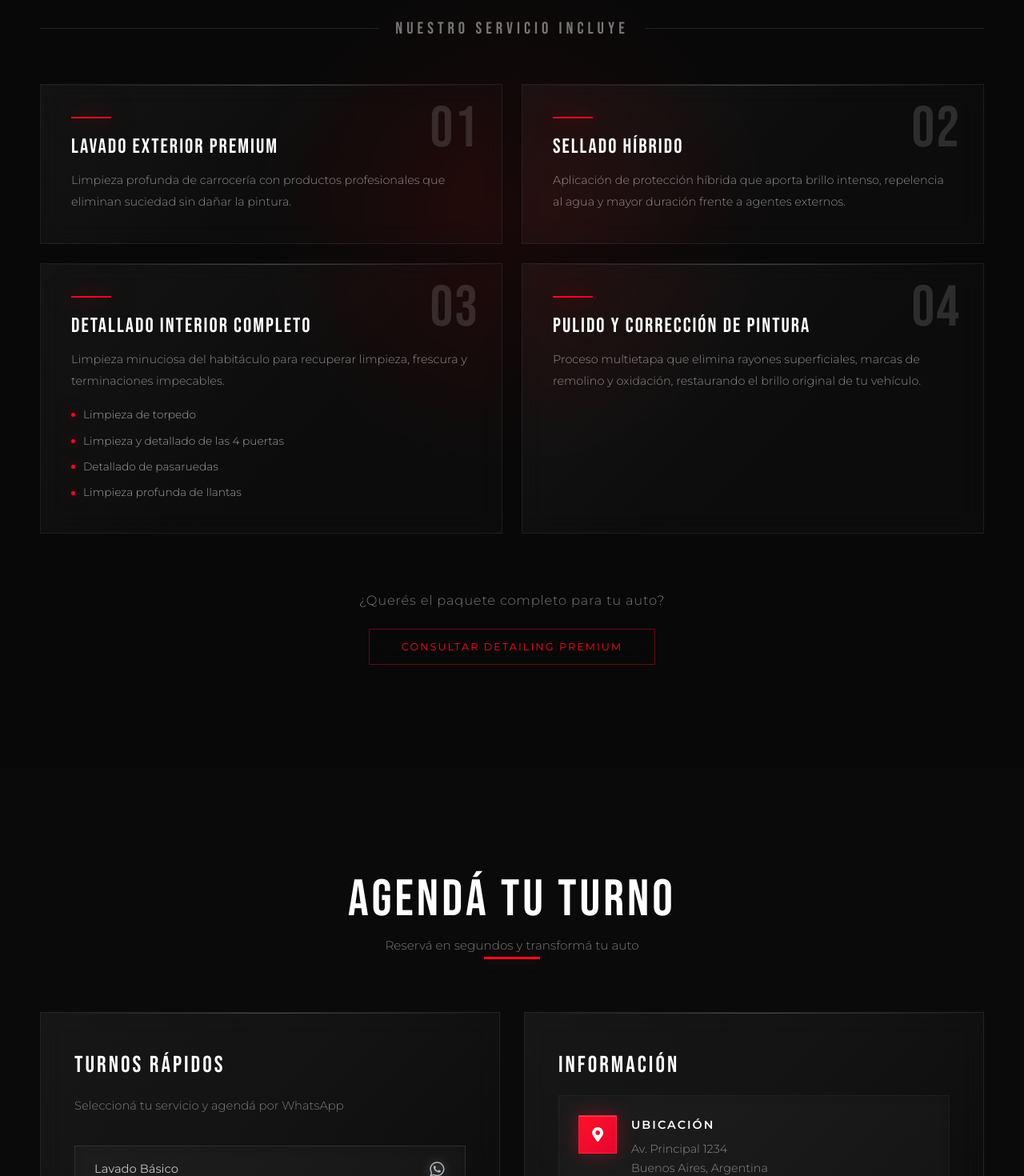
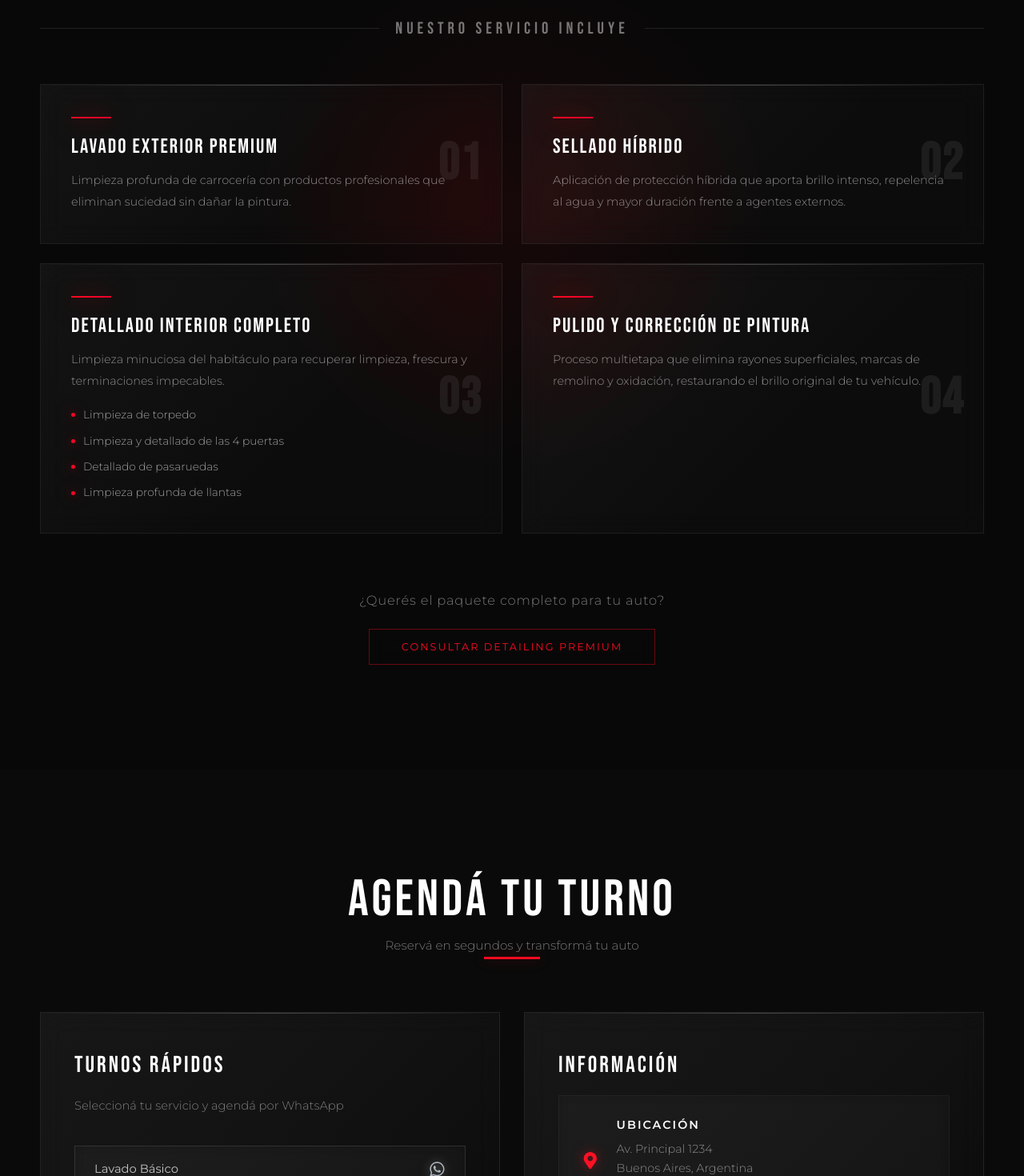
Before and after one commit to PACZKONATASHA/golden.detailing, a React (Vite) app: page / in a window 1280 px wide. Shown: the part 3640-5110 px from the top of the page at 80% size. Built offline with nearby package versions, Linux system fonts and the light colour scheme.

Commit message:
Números tarjetas centrados, iconos info solo rojo sin cuadrado

```diff
--- a/src/components/Contact.css
+++ b/src/components/Contact.css
@@ -194,17 +194,24 @@
 }
 
 .info-icon-wrapper {
-  width: 48px;
-  height: 48px;
-  background: linear-gradient(135deg, var(--rojo) 0%, var(--rojo-metalico) 100%);
+  width: auto;
+  height: auto;
+  background: transparent;
   display: flex;
   align-items: center;
   justify-content: center;
-  color: #fff;
-  font-size: 1.15rem;
+  color: var(--rojo);
+  font-size: 1.35rem;
   flex-shrink: 0;
-  box-shadow: 0 0 25px var(--rojo-glow), inset 0 1px 0 rgba(255, 255, 255, 0.2);
-  border: 1px solid rgba(255, 255, 255, 0.1);
+  filter: drop-shadow(0 0 8px rgba(255, 10, 31, 0.45));
+  border: none;
+  box-shadow: none;
+  padding: 4px;
+  transition: filter 0.3s;
+}
+
+.info-item-card:hover .info-icon-wrapper {
+  filter: drop-shadow(0 0 14px rgba(255, 10, 31, 0.75));
 }
 
 .info-content h4 {
--- a/src/components/Premium.css
+++ b/src/components/Premium.css
@@ -152,20 +152,22 @@
 /* Número decorativo */
 .card-number {
   font-family: 'Bebas Neue', sans-serif;
-  font-size: 4.5rem;
+  font-size: clamp(3rem, 5vw, 5rem);
   line-height: 1;
-  color: rgba(192, 192, 192, 0.18);
+  color: rgba(255, 255, 255, 0.07);
   position: absolute;
-  top: 20px;
-  right: 28px;
+  top: 50%;
+  right: 24px;
+  transform: translateY(-50%);
   letter-spacing: 2px;
   transition: color 0.5s;
   pointer-events: none;
-  font-weight: 200;
+  font-weight: 900;
+  user-select: none;
 }
 
 .premium-card:hover .card-number {
-  color: rgba(220, 230, 240, 0.35);
+  color: rgba(255, 255, 255, 0.13);
 }
 
 .card-body {
```
